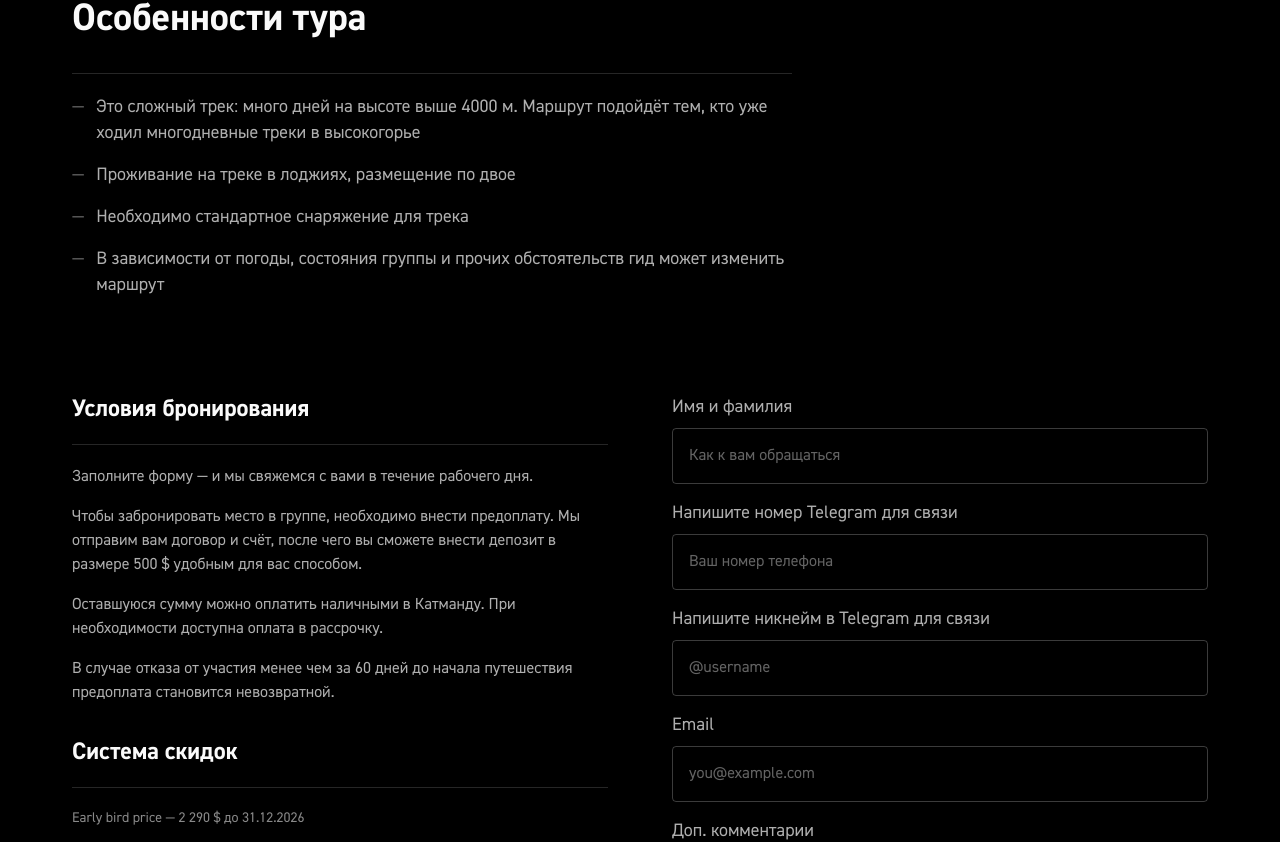
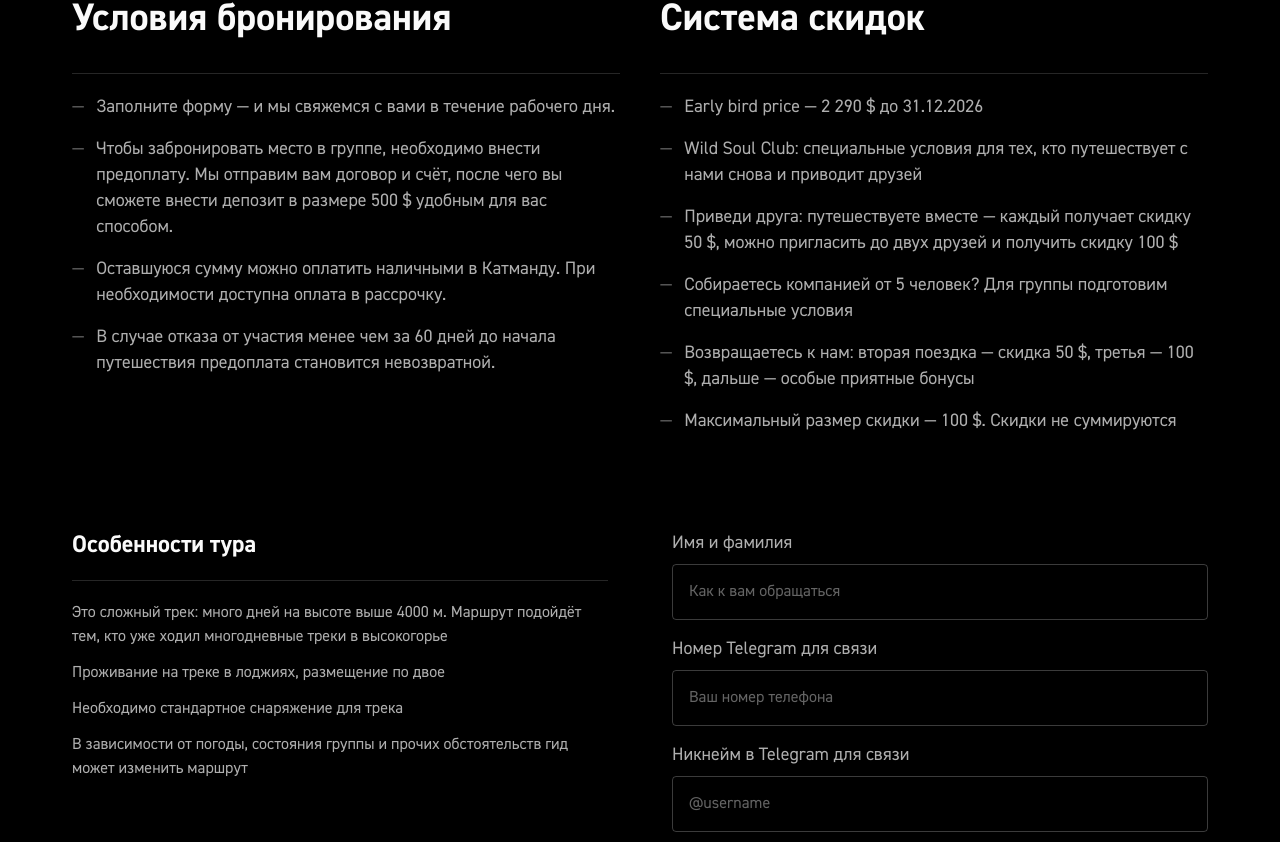
Before and after one commit to fifulina-uxui/wild-soul-routes, a React (Vite) app: page /tours/capetown in a window 1280 px wide. Shown: the part 4398-5240 px from the top of the page. Built offline with nearby package versions, Linux system fonts and the light colour scheme.

Commit message:
Tour page: booking/discounts as paired blocks, features next to form, shorter form labels

```diff
--- a/src/data/content.ts
+++ b/src/data/content.ts
@@ -1074,9 +1074,9 @@ export const content: Record<'ru' | 'en', PageContent> = {
       form: {
         name: 'Имя и фамилия',
         namePlaceholder: 'Как к вам обращаться',
-        telegram: 'Напишите номер Telegram для связи',
+        telegram: 'Номер Telegram для связи',
         telegramPlaceholder: 'Ваш номер телефона',
-        telegramNick: 'Напишите никнейм в Telegram для связи',
+        telegramNick: 'Никнейм в Telegram для связи',
         telegramNickPlaceholder: '@username',
         email: 'Email',
         emailPlaceholder: 'you@example.com',
--- a/src/pages/TourDetailPage.tsx
+++ b/src/pages/TourDetailPage.tsx
@@ -384,50 +384,42 @@ export default function TourDetailPage() {
         )}
       </section>
 
-      {/* Особенности тура */}
-      {detail.features && (
-        <section className={section}>
+      {/* Условия бронирования и скидки — два блока рядом */}
+      {(detail.booking || detail.discounts) && (
+        <section
+          className={`mx-auto grid max-w-[1200px] grid-cols-1 gap-14 px-5 pt-14 md:gap-10 md:px-8 md:pt-20 ${
+            detail.discounts ? 'md:grid-cols-2' : ''
+          }`}
+        >
+          {detail.booking && (
             <Reveal>
-            <h2 className={h2}>{t.tourDetail.features}</h2>
-            <div className="max-w-[720px]">
-              <ListItems items={detail.features} />
-            </div>
+              <h2 className={h2}>{t.tourDetail.booking}</h2>
+              <ListItems items={detail.booking} />
             </Reveal>
+          )}
+          {detail.discounts && (
+            <Reveal>
+              <h2 className={h2}>{t.tourDetail.discounts}</h2>
+              <ListItems items={detail.discounts} />
+            </Reveal>
+          )}
         </section>
       )}
 
-      {/* Форма заявки + условия бронирования слева */}
+      {/* Форма заявки + особенности тура слева */}
       <LeadForm
         submitLabel={t.tourDetail.signup}
         aside={
-          detail.booking || detail.discounts ? (
-            <div className="flex flex-col gap-8">
-              {detail.booking && (
+          detail.features ? (
             <div>
               <h2 className="text-[24px] font-bold leading-[30px] text-[#fafafa]">
-                    {t.tourDetail.booking}
+                {t.tourDetail.features}
               </h2>
-                  <div className="mt-5 flex flex-col gap-4 border-t border-[rgb(255_255_255/15%)] pt-5">
-                    {detail.booking.map((p) => (
-                      <p key={p.slice(0, 48)} className="text-[16px] leading-6 text-[rgb(250_250_250/70%)]">
-                        {p}
-                      </p>
-                    ))}
-                  </div>
-                </div>
-              )}
-              {detail.discounts && (
-                <div>
-                  <h2 className="text-[24px] font-bold leading-[30px] text-[#fafafa]">
-                    {t.tourDetail.discounts}
-                  </h2>
-                  <ul className="mt-5 flex flex-col gap-3 border-t border-[rgb(255_255_255/15%)] pt-5 text-[14px] leading-5 text-[rgb(250_250_250/55%)]">
-                    {detail.discounts.map((d) => (
-                      <li key={d}>{d}</li>
+              <ul className="mt-5 flex flex-col gap-3 border-t border-[rgb(255_255_255/15%)] pt-5 text-[16px] leading-6 text-[rgb(250_250_250/70%)]">
+                {detail.features.map((f) => (
+                  <li key={f}>{f}</li>
                 ))}
               </ul>
-                </div>
-              )}
             </div>
           ) : undefined
         }
```
Lines whose indentation alone changed are shown as unchanged.
